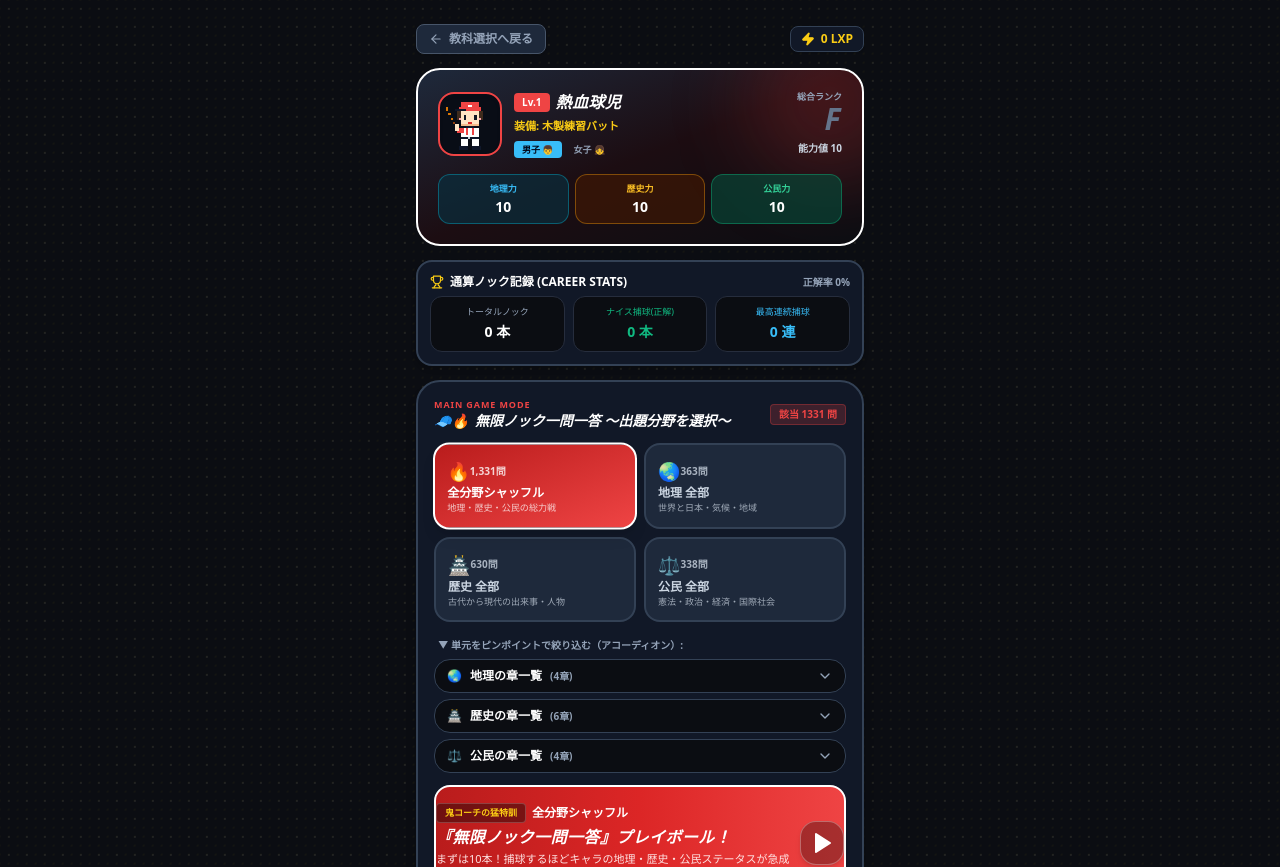
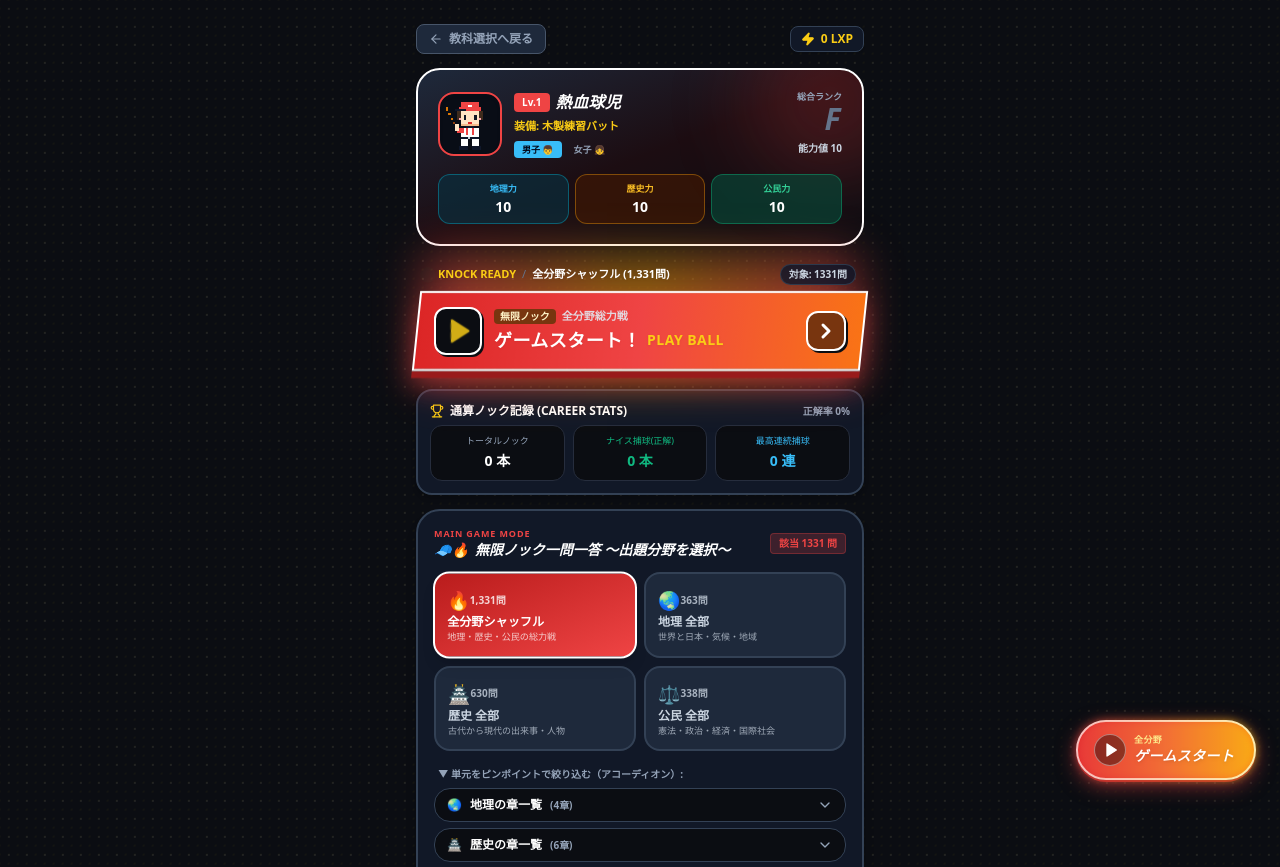
Before and after one commit to yosukeino/DopaBen, a Next.js app: page /social in a window 1280 px wide. Shown: the top 867 px of the page. Built offline with nearby package versions, Linux system fonts and the light colour scheme.

Commit message:
feat(social): ファーストビュー特大ゲームスタートボタン＆画面右下fixスタートボタンを実装

```diff
--- a/src/app/social/page.tsx
+++ b/src/app/social/page.tsx
@@ -233,6 +233,13 @@ export default function DopaSocPage() {
     return true;
   }).length;
 
+  const selectedFieldLabel =
+    selectedSubject === "ALL"
+      ? "全分野シャッフル (1,331問)"
+      : selectedChapter === "ALL"
+      ? `${selectedSubject} 全部 (${targetCount}問)`
+      : `${selectedSubject}・${selectedChapter} (${targetCount}問)`;
+
   return (
     <div className="min-h-screen w-full bg-[#0B0D12] bg-halftone text-white flex flex-col items-center justify-start p-4 sm:p-6 select-none">
       {/* 選手育成・ロッカールームモーダル */}
@@ -429,6 +436,68 @@ export default function DopaSocPage() {
                 </div>
               </div>
             </div>
+          </div>
+
+          {/* ★ ファーストビュー：特大メインゲームスタートボタン（英語アプリ同様の特大3D立体出撃CTA） */}
+          <div className="relative pt-1 pb-1">
+            {/* 背後で拍動する高輝度ネオングローオーラ */}
+            <div className="pointer-events-none absolute inset-x-2 -inset-y-1 blur-xl opacity-60 bg-gradient-to-r from-[#EF4444] via-[#F59E0B] to-[#EF4444] animate-pulse" />
+
+            {/* 上部インジケータ */}
+            <div className="flex items-center justify-between px-2 mb-1.5 relative z-10 text-[11px] font-black">
+              <div className="flex items-center gap-1.5 min-w-0">
+                <span className="w-2 h-2 rounded-full bg-[#10B981] animate-ping shrink-0" />
+                <span className="text-[#FACC15] shrink-0">KNOCK READY</span>
+                <span className="text-slate-500 font-normal">/</span>
+                <span className="text-white truncate max-w-[200px] drop-shadow-sm font-bold">
+                  {selectedFieldLabel}
+                </span>
+              </div>
+              <div className="text-[10px] font-black text-slate-300 bg-slate-900/80 px-2 py-0.5 rounded-full border border-slate-700/80 shrink-0 ml-1">
+                対象: {targetCount}問
+              </div>
+            </div>
+
+            {/* 特大3D立体プッシュボタン本体 */}
+            <motion.button
+              whileHover={{ scale: 1.015 }}
+              whileTap={{ scale: 0.985 }}
+              onClick={() => {
+                soundEngine.playTap();
+                handleStartInfiniteKnock();
+              }}
+              className="w-full relative group overflow-hidden border-2 border-white -skew-x-6 transition-all duration-150 select-none cursor-pointer bg-gradient-to-r from-[#DC2626] via-[#EF4444] to-[#F97316] text-white shadow-[0_7px_0_#991B1B,0_14px_24px_rgba(239,68,68,0.45)] active:translate-y-1.5 active:shadow-[0_1px_0_#991B1B]"
+            >
+              {/* シャインエフェクト */}
+              <span className="pointer-events-none absolute -inset-y-4 -inset-x-12 w-20 bg-gradient-to-r from-transparent via-white/70 to-transparent skew-x-12 animate-glint-sweep" />
+
+              <div className="skew-x-6 px-4 py-3 sm:py-3.5 flex items-center justify-between gap-3 relative z-10">
+                <div className="flex items-center gap-3 min-w-0">
+                  <div className="w-12 h-12 sm:w-13 sm:h-13 rounded-xl border-2 border-white flex items-center justify-center shrink-0 shadow-[2px_2px_0_#0B0D12] bg-[#0B0D12] text-[#FACC15]">
+                    <Play className="w-6 h-6 sm:w-7 sm:h-7 fill-current ml-0.5 animate-pulse" />
+                  </div>
+
+                  <div className="text-left min-w-0">
+                    <div className="flex items-center gap-1.5">
+                      <span className="text-[10px] font-black px-1.5 py-0.2 rounded bg-[#78350F] text-amber-100">
+                        無限ノック
+                      </span>
+                      <span className="text-[11px] font-bold opacity-90 truncate text-slate-200">
+                        {selectedSubject === "ALL" ? "全分野総力戦" : `${selectedSubject} 特訓`}
+                      </span>
+                    </div>
+                    <div className="text-base sm:text-lg font-black tracking-wide flex items-center gap-1.5 mt-0.5 drop-shadow-sm leading-tight text-white">
+                      <span>ゲームスタート！</span>
+                      <span className="text-xs sm:text-sm text-[#FACC15]">PLAY BALL</span>
+                    </div>
+                  </div>
+                </div>
+
+                <div className="w-9 h-9 sm:w-10 sm:h-10 rounded-xl border-2 border-white flex items-center justify-center shrink-0 shadow-[2px_2px_0_#0B0D12] bg-[#78350F] text-white group-hover:translate-x-1 transition-transform">
+                  <ChevronRight className="w-6 h-6 stroke-[3]" />
+                </div>
+              </div>
+            </motion.button>
           </div>
 
           {/* 2. トータルノック記録（キャリアスタッツ） */}
@@ -669,6 +738,36 @@ export default function DopaSocPage() {
               </div>
             </button>
           </div>
+
+          {/* ★ 画面右下固定（Fix）ゲームスタートFABボタン */}
+          <div className="fixed bottom-5 right-4 sm:right-6 z-40">
+            <motion.button
+              whileHover={{ scale: 1.05 }}
+              whileTap={{ scale: 0.95 }}
+              onClick={() => {
+                soundEngine.playTap();
+                handleStartInfiniteKnock();
+              }}
+              className="group relative flex items-center gap-2.5 px-4 py-2.5 sm:py-3 rounded-full bg-gradient-to-r from-[#DC2626] via-[#EF4444] to-[#F97316] text-white font-black shadow-[0_6px_20px_rgba(239,68,68,0.5),0_2px_0_#991B1B] border-2 border-white hover:brightness-110 active:translate-y-0.5 active:shadow-[0_1px_0_#991B1B] transition select-none cursor-pointer"
+            >
+              {/* ネオンパルスオーラ */}
+              <span className="absolute -inset-0.5 rounded-full bg-gradient-to-r from-[#EF4444] to-[#FACC15] blur-sm opacity-70 group-hover:opacity-100 animate-pulse pointer-events-none" />
+
+              <div className="relative z-10 flex items-center gap-2">
+                <div className="w-7 h-7 sm:w-8 sm:h-8 rounded-full bg-black/40 border border-white/40 flex items-center justify-center shrink-0">
+                  <Play className="w-3.5 h-3.5 sm:w-4 sm:h-4 fill-white ml-0.5" />
+                </div>
+                <div className="text-left pr-1">
+                  <div className="text-[9px] font-black text-amber-200 tracking-wider leading-none">
+                    {selectedSubject === "ALL" ? "全分野" : selectedSubject}
+                  </div>
+                  <div className="text-xs sm:text-sm font-black italic tracking-wide leading-tight mt-0.5 drop-shadow">
+                    ゲームスタート
+                  </div>
+                </div>
+              </div>
+            </motion.button>
+          </div>
         </div>
       )}
     </div>
```
